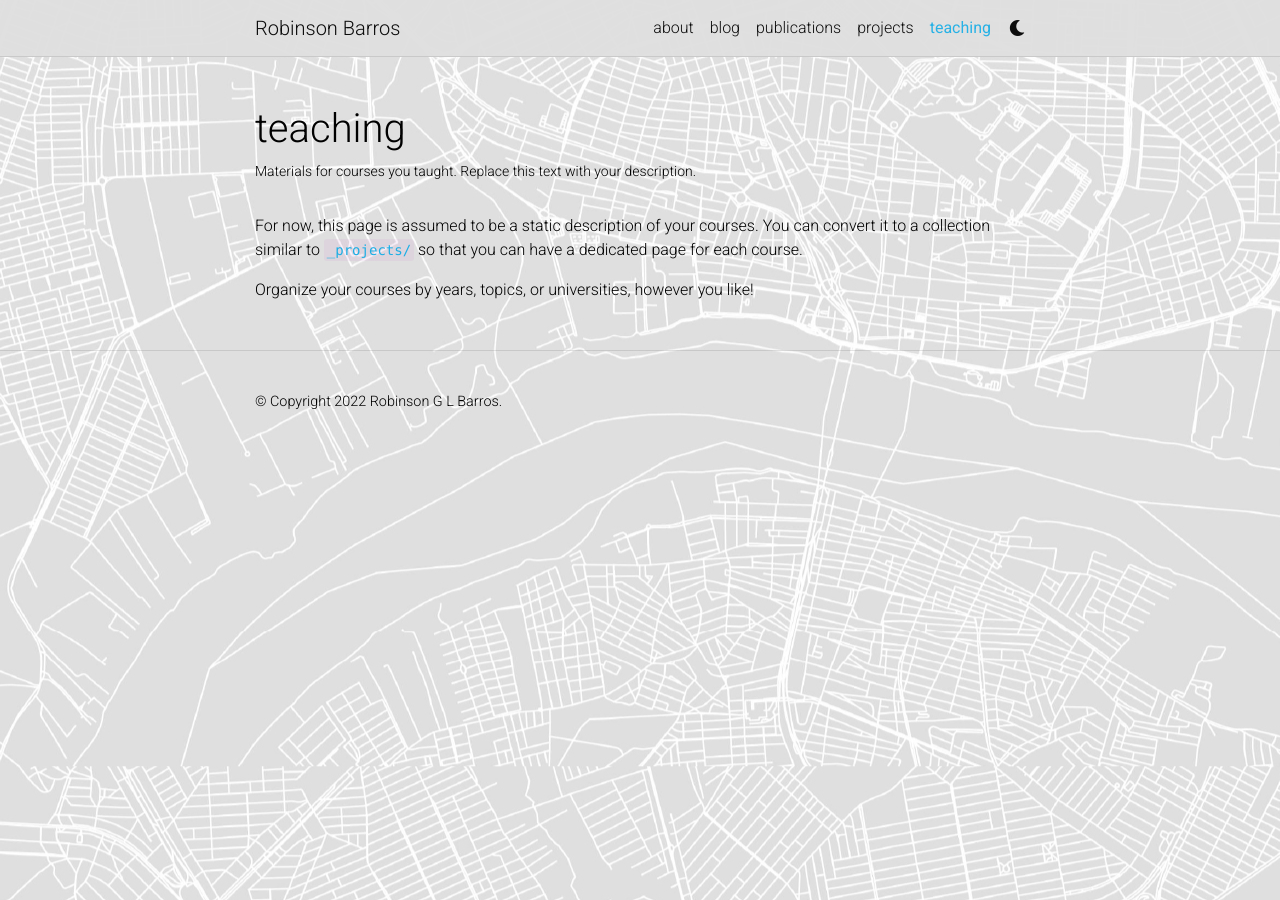
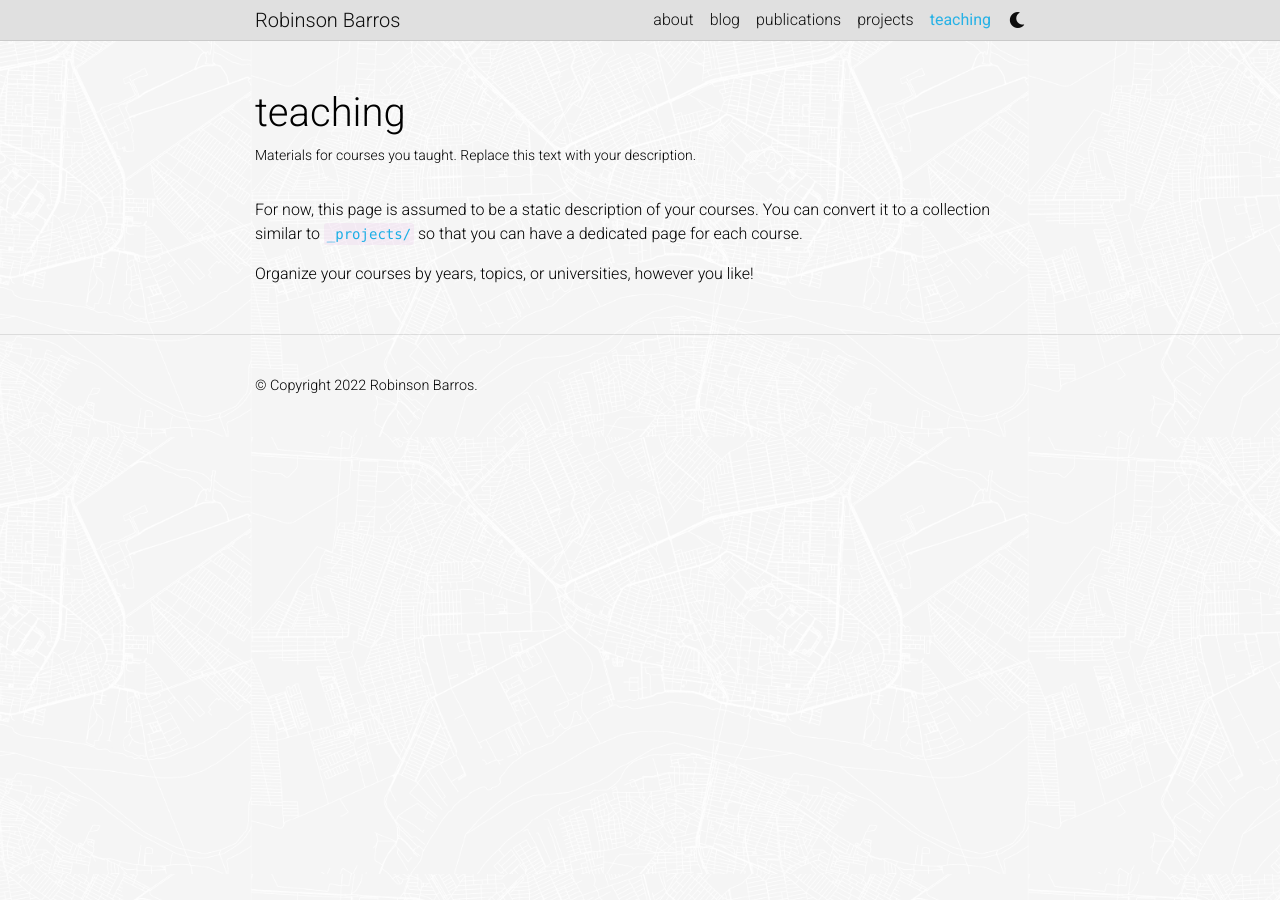
Before and after one commit to robinsonbarros/robinsonbarros.github.io, a Jekyll site: the page built from _pages/teaching.md, in a window 1280 px wide. Built offline with Jekyll 4.4.1, drawn with Linux system fonts in a browser that asks for light colours; full-size pictures stand in for the smaller copies a plugin makes; comment, search, counter and statistics services are not loaded; a style sheet for code colours, icons or effects is not loaded.

Commit message:
att_color

```diff
--- a/_config.yml
+++ b/_config.yml
@@ -3,7 +3,7 @@
 # -----------------------------------------------------------------------------
 
 title: Robinson Barros # the website title (if blank, full name will be used instead)
-first_name: Robinson G L
+first_name: Robinson
 middle_name:
 last_name: Barros
 email: robinson.barros@outlook.com
@@ -301,7 +301,7 @@ enable_math:                true   # enables math typesetting (uses MathJax)
 enable_tooltips:            false  # enables automatic tooltip links generated
                                    # for each section titles on pages and posts
 enable_darkmode:            true   # enables switching between light/dark modes
-enable_navbar_social:       false  # enables displaying social links in the
+enable_navbar_social:       true  # enables displaying social links in the
                                    # navbar on the about page
 enable_project_categories:  true   # enables categorization of projects into
                                    # multiple categories
--- a/_includes/social.html
+++ b/_includes/social.html
@@ -65,7 +65,7 @@
             <a href="https://www.last.fm/user/{{ site.lastfm_id }}" title="Last FM"><i class="fab fa-lastfm"></i></a>
             {% endif %}
             {%- if site.spotify_id -%}
-            <a href="https://open.spotify.com/user/{{ site.spotify_id }}" title="Last FM"><i class="fab fa-spotify"></i></a>
+            <a href="https://open.spotify.com/user/{{ site.spotify_id }}" title="Spotify"><i class="fab fa-spotify"></i></a>
             {% endif %}
             {%- if site.pinterest_id -%}
             <a href="https://www.pinterest.com/{{ site.pinterest_id }}" title="Pinterest"><i class="fab fa-pinterest"></i></a>
--- a/_sass/_base.scss
+++ b/_sass/_base.scss
@@ -161,6 +161,9 @@ blockquote {
       color: var(--global-hover-color);
       background-color: var(--global-bg-color);
     }
+}
+#navbar {
+  padding: 0%;
 }
 .navbar.navbar-light {
   a {
--- a/_sass/_layout.scss
+++ b/_sass/_layout.scss
@@ -4,10 +4,11 @@
 
  body
  {
- background-image: url('../img/fundo_site-1400.webp');
+ background-image: url('../img/fundo_site.jpg') ;
  background-repeat: repeat;
- background-size: none;
+ background-size: contain;
  background-position: center center;
+ // background-color: rgba($color: #111111, $alpha: 0.3);
  }
 
 body.fixed-top-nav {
```
Also changed, not shown: assets/img/Fundo.jpeg (deleted), assets/img/fundo_site.jpg.
